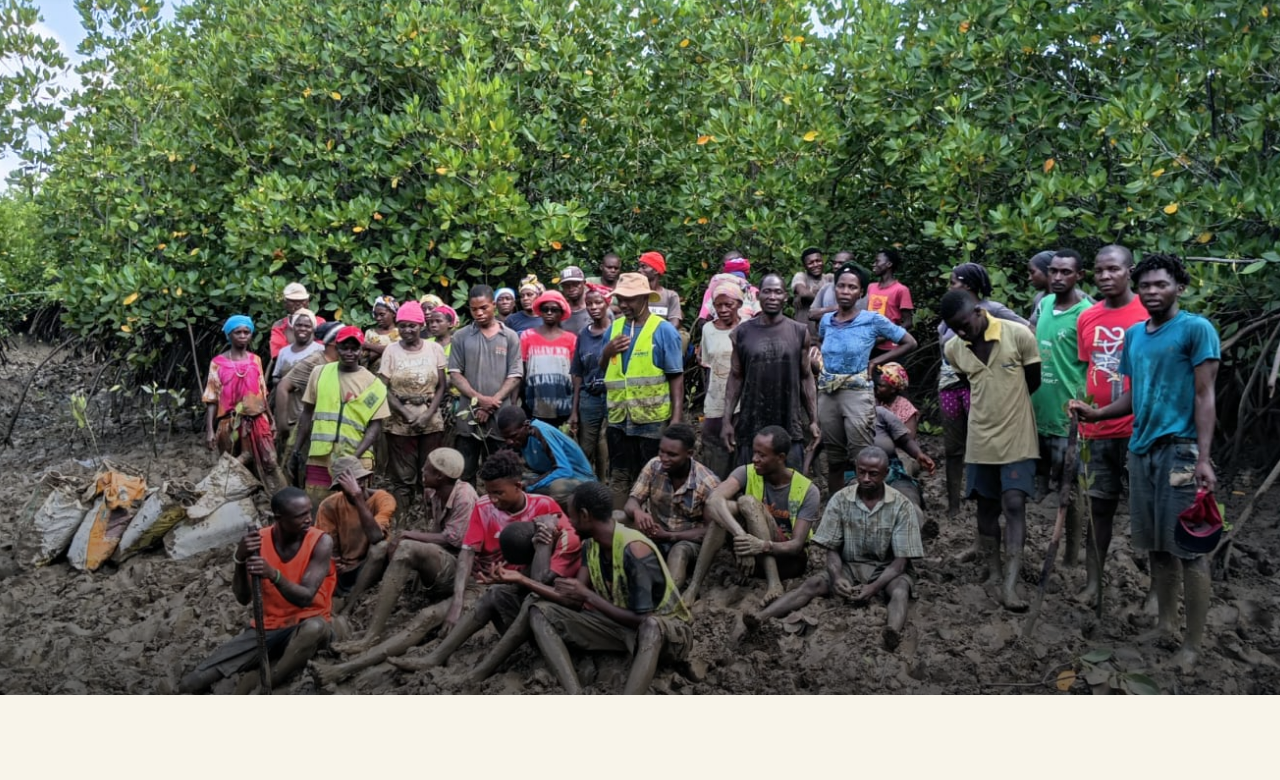
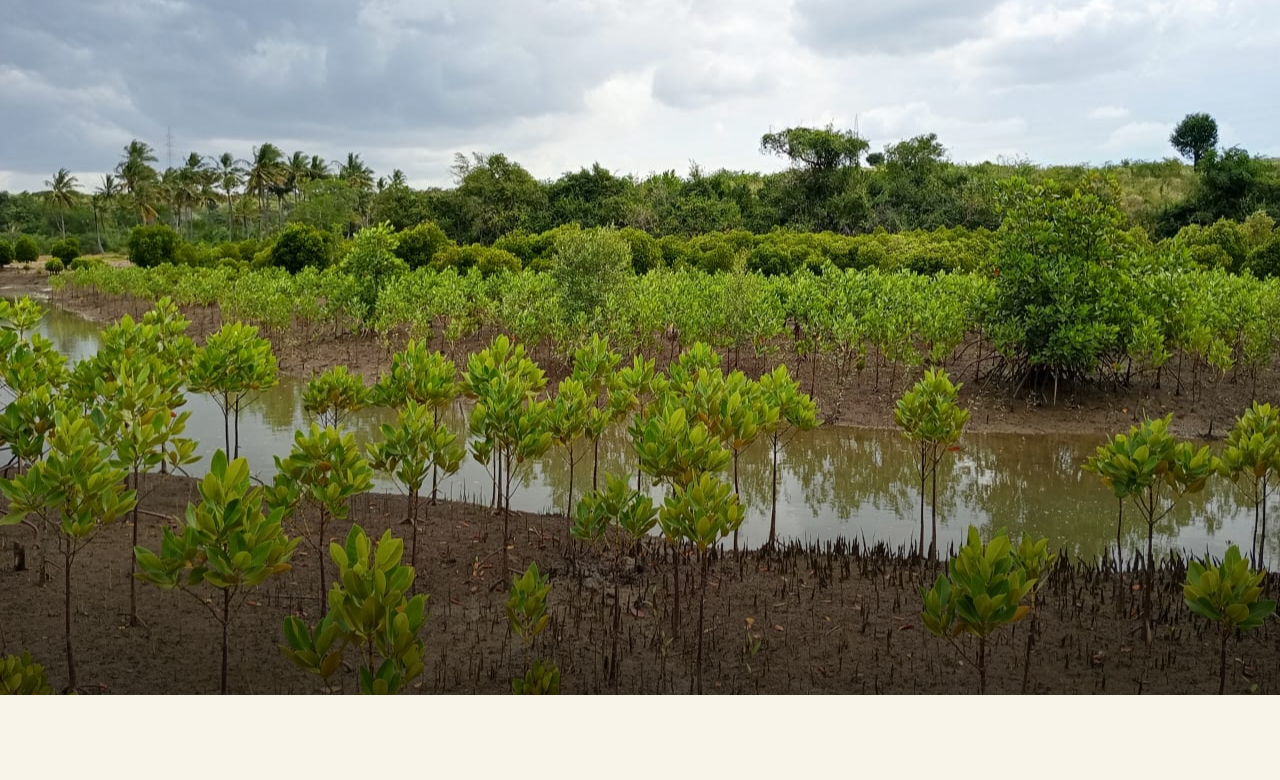
Before and after one commit to Khamis613/bidii-creek, a plain HTML site: page Pages/gallery.html in a window 1280 px wide. Shown: the part 105-885 px from the top of the page. Drawn offline with Linux system fonts and the light colour scheme.

Commit message:
Update gallery.html

```diff
--- a/Pages/gallery.html
+++ b/Pages/gallery.html
@@ -22,7 +22,7 @@
   <!-- ===================================================
        1. HERO (full screen, styled in Bidii-style.css)
        =================================================== -->
-  <section class="page-hero" style="background-image: url('../Images/Heros slideshows/1.jpg')">
+  <section class="page-hero" style="background-image: url('../Images/Heros slideshows/H\ donate.jpeg')">
 
   </section>
 
```
